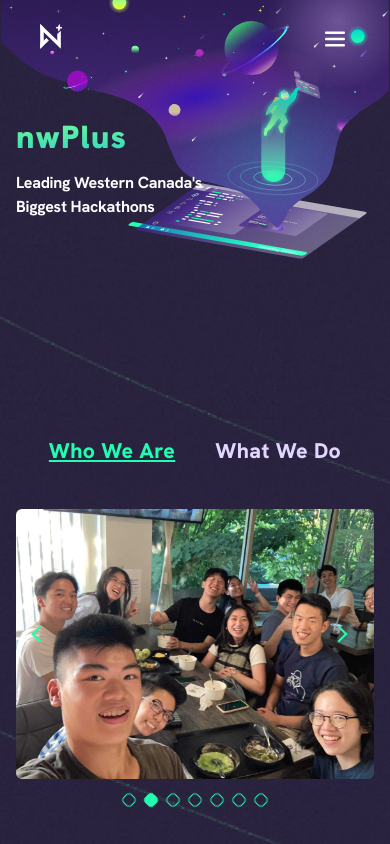
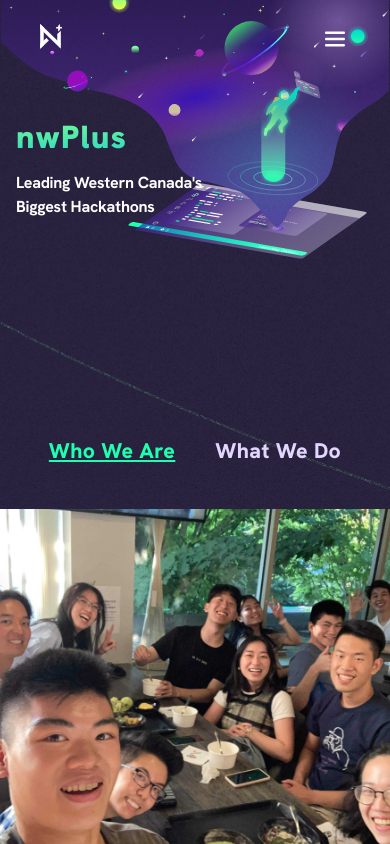
Before and after one commit to nwplus/www, a Next.js app: page / in a window 390 px wide. Shown: the top 844 px of the page. Built offline with nearby package versions, Linux system fonts and the light colour scheme; no server answers; the database is empty.

Commit message:
carousel static width for mobile

```diff
--- a/components/Carousel.js
+++ b/components/Carousel.js
@@ -10,7 +10,7 @@
 
 const Container = styled.div`
     position: relative;
-    width: 100%;
+    width: ${(p) => p.width}px;
 `
 
 const FilledDiamond = styled.div`
@@ -43,8 +43,8 @@
     border-radius: 6px;
     object-fit: cover;
     ${(p) => p.theme.mediaQueries.mobile} {
-        width: 100%;
-        height: 100%;
+        width: ${(p) => p.width}px;
+        height: ${(p) => p.height}px;
     }
 `;
 
@@ -63,7 +63,7 @@
     transform: rotate(-45deg);
     -webkit-transform: rotate(-45deg);
     margin-right: 0px;
-    right: 8%;
+    right: 2%;
 `
 
 const LeftArrow = styled.i`
--- a/pages/index.js
+++ b/pages/index.js
@@ -115,7 +115,7 @@
                   '/assets/images/team_dev.png'
                 ]}
                 height={363}
-                width={520}
+                width={500}
               />
               <div>
                 <Title2 withGradient>nwPlus is a student-led club supporting aspiring programmers and designers, based out of University of British Columbia.</Title2>
```
